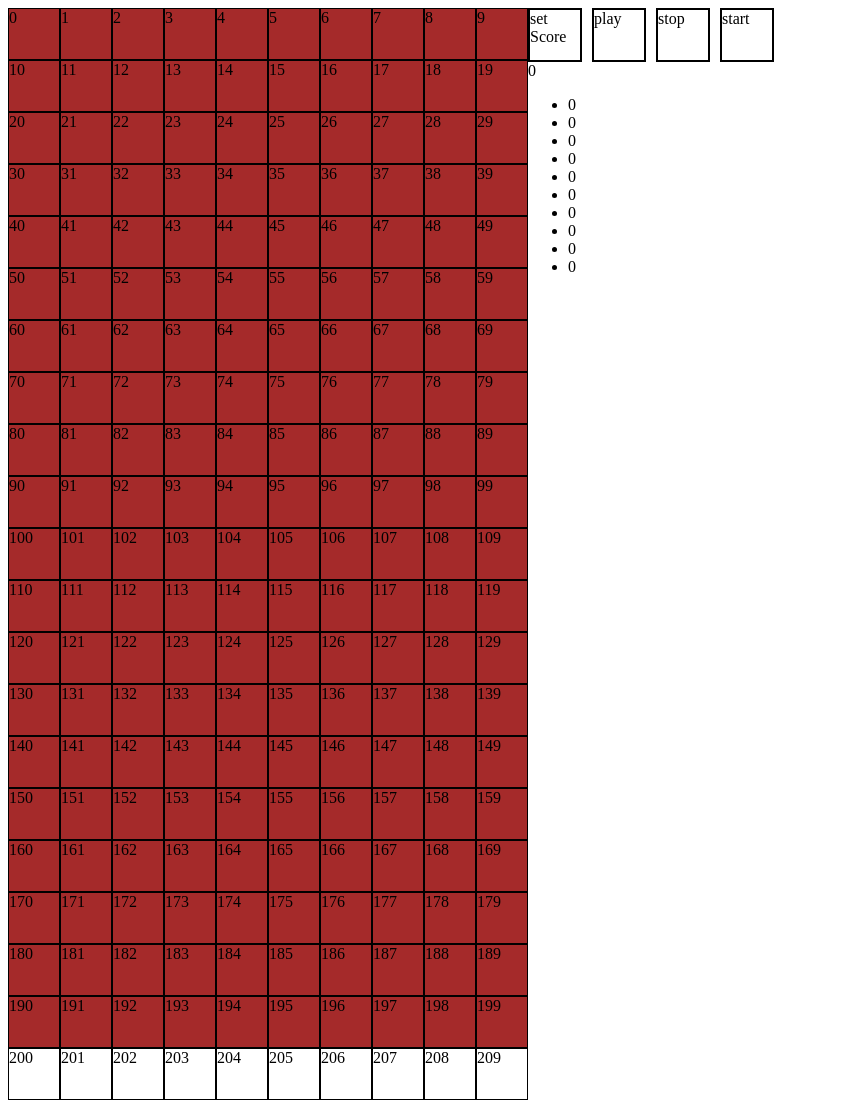
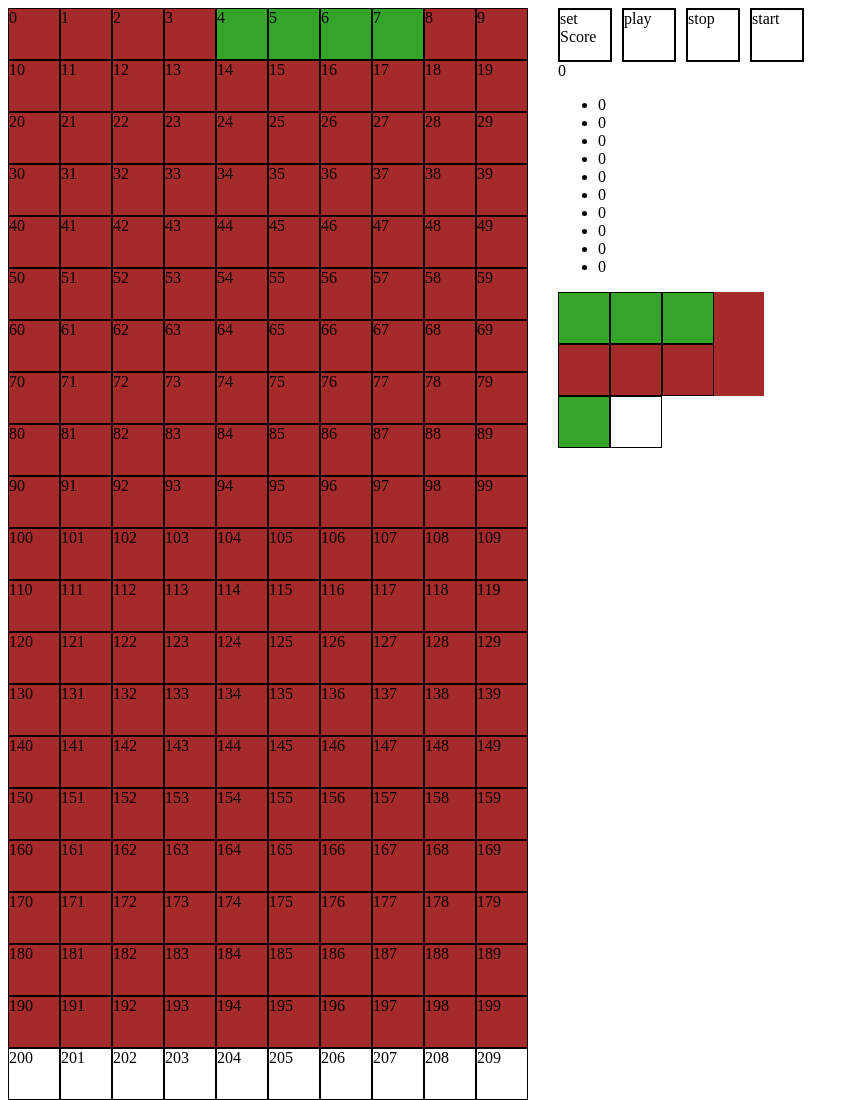
Before and after one commit to RomZesM/Tetris, a plain HTML site: page tetris/index.html in a window 1280 px wide. Shown: the whole page, without its empty margins (0-859 px from the left). Drawn offline with Linux system fonts and the light colour scheme.

Commit message:
feat: screen with next detail, fix starting position for all detail

```diff
--- a/tetris/assets/css/style.css
+++ b/tetris/assets/css/style.css
@@ -11,6 +11,7 @@
 
 .container{
 	display: flex;
+	gap: 30px;
 }
 
 .glass{
@@ -29,6 +30,21 @@
 
 }
 
+.nextDetailScreen{
+	display: flex;
+	flex-wrap: wrap;
+	width: 206px;
+	height: 104px;
+	background-color: brown;
+}
+
+.nextDetailScreen div	{
+
+	width: 50px;
+	height: 50px;
+	border: 1px solid black;
+
+}
 
 .detail{
 	background-color: rgb(52, 165, 42);
--- a/tetris/assets/scripts.js/details.js
+++ b/tetris/assets/scripts.js/details.js
@@ -1,29 +1,29 @@
 // import { width } from "./mainScript.js";
 
-
-const lr_detail = [[width, width+1, width+2, width *2 + 2],
+ //[[width, width+1, width+2, width *2 + 2],
+const lr_detail = [[0, 1, 2, width + 2],
 				[width * 2, width * 2 + 1, width + 1, 1],
 				[0, width,  width + 1, width + 2],
 				[1, 2, width + 1, width * 2 + 1]];
 
-const ll_detail = [[width, width+1, width+2, width *2],
+const ll_detail = [[0, 1, 2, width],
 				[0, 1, width + 1, width * 2 + 1],
 				[2, width,  width + 1, width + 2],
 				[1, width *2 + 2, width + 1, width * 2 + 1]]
 
 
 
-const zl_detail = [[width * 2, width * 2 + 1,  width * 1 + 1, width * 1 + 2],
+const zl_detail = [[1 , 2,  width, width + 1],
 				[1, width + 1,  width + 2, width * 2 + 2],
 				[width * 2, width * 2 + 1,  width * 1 + 1, width * 1 + 2],
 				[1, width + 1,  width + 2, width * 2 + 2]];
 
- const zr_detail = [[width, width + 1,  width * 2 + 1, width * 2 + 2],
+ const zr_detail = [[0, 1,  width + 1, width + 2],
 						[2, width + 1,  width * 1 + 2, width * 2 + 1],
 						[width, width + 1,  width * 2 + 1, width * 2 + 2],
 						[2, width + 1,  width * 1 + 2, width * 2 + 1]];
 
-const t_detail =	[[width, width + 1,  width + 2, width * 2 + 1],
+const t_detail =	[[0, 1,  2, width + 1],
 						[1, width,  width + 1, width * 2 + 1],
 						[1, width,  width + 1, width + 2],
 						[1, width + 1,  width + 2, width * 2 + 1]];
@@ -32,18 +32,21 @@ const t_detail =	[[width, width + 1,  width + 2, width * 2 + 1],
 							[0, 1,  width, width + 1],
 							[0, 1,  width, width + 1],
 							[0, 1,  width, width + 1]];
-
-const stick_detail =	[[width * 2, width * 2 + 1,  width * 2 + 2, width * 2 + 3],
+//[[width * 2, width * 2 + 1,  width * 2 + 2, width * 2 + 3],
+const stick_detail =	[[0, 1, 2, 3],
 							[2, width + 2,  width * 2 + 2, width * 3 + 2],
 							[width * 2, width * 2 + 1,  width * 2 + 2, width * 2 + 3],
 							[2, width + 2,  width * 2 + 2, width * 3 + 2]];
 
 export const details = [ll_detail, lr_detail, zl_detail, zr_detail, t_detail, cube_detail, stick_detail];
 
-//!del
-// function makeDetailUngroundAfterRotation(){
 
-// 	currentDetail.forEach(element => { //draw figure on field with class ground
-// 		field[currentPosition + element].classList.remove("ground")
-// 	});
+// function testdraw(det){
+// 	let testDet = det[3];
+
+// 	for (let i = 0; i < testDet.length; i++) {
+// 		const element = testDet[i];
+// 		field[element].classList.add("detail")
+// 	}
 // }
+// testdraw(stick_detail)
--- a/tetris/assets/scripts.js/mainScript.js
+++ b/tetris/assets/scripts.js/mainScript.js
@@ -11,6 +11,7 @@ const button4 = document.querySelector(".but4")
 const glass = document.querySelector(".glass")
 const scoreField = document.querySelector(".score")
 export let field = Array.from(document.querySelectorAll('.glass div'));
+let nextScreen = Array.from(document.querySelectorAll('.nextDetailScreen div'));
 
 let setTimeOutID = 0;			//to stop setTimeOut for completing stopDetail Function
 let timerId = 0;             //to stop setInterval for moveDown()
@@ -18,12 +19,25 @@ let moveHorisontalLeftId = 0; //to stop setinterval fot move left, while pressin
 let moveHorisontalRightId = 0;//to stop setinterval fot move left, while pressing key
 let isNewDetailAppear = false; //to stop automoving down after new detail appear while pressing down key
 
-let baseSpeed = 500;
+let baseSpeed = 1000;
 let currentSpeed = baseSpeed;
-let currentPosition = 4;
+
+let currentPosition = 4; //position from left edge of glass
 let rotatePosition = 0;
+let nextDetailIndex = 0;
 let currentDetailPack = details[randomNumOfDetail()]
 let currentDetail = currentDetailPack[rotatePosition];
+let nextDetailPack = details[randomNumOfDetail()];
+let sScreenWidth = 4;
+let detailsForSmallScreen = [[0,1,2,sScreenWidth],
+							[0,1,2, sScreenWidth + 2],
+							[1,2,sScreenWidth, sScreenWidth+1],
+							[0,1, sScreenWidth + 1, sScreenWidth + 2],
+							[0,1,2, sScreenWidth+1],
+							[0,1,sScreenWidth, sScreenWidth+1],
+							[sScreenWidth,sScreenWidth+1,sScreenWidth+2,sScreenWidth+3],[]]
+
+
 let score = 0;
 
 
@@ -33,6 +47,8 @@ let score = 0;
 setFieldCoordinate();
 createScoreTableInLocalStorage()
 showScoreTable();
+draw();
+drawNext();
 
 let isPaused = false;
 
@@ -41,9 +57,9 @@ button1.addEventListener("click", (e)=>{
 	//testdraw()
 	//(e).preventDefault();
 
-	setScoreInScoreTableLocalstorage(score);
-	showScoreTable();
-
+	// setScoreInScoreTableLocalstorage(score);
+	// showScoreTable();
+	drawNext()
 });
 
 button2.addEventListener("click", (e)=>{
@@ -69,21 +85,31 @@ button4.addEventListener("click", (e)=>{
 function draw(){
 	for (let i = 0; i < currentDetail.length; i++) {
 		const element = currentDetail[i];
+		console.log(currentDetail, element, currentPosition);
 		field[currentPosition + element].classList.add("detail")
 	}
 }
 
-//////////////
 
-// function testdraw(det){
-// 	let testDet = det[3];
 
-// 	for (let i = 0; i < testDet.length; i++) {
-// 		const element = testDet[i];
-// 		field[element].classList.add("detail")
-// 	}
-// }
-// testdraw(stick_detail)
+////////////
+function drawNext(){
+	//CLEAR screen
+	nextScreen.forEach((element)=>{
+		element.classList.remove("detail");
+	});
+
+
+	let testDet = detailsForSmallScreen[nextDetailIndex];
+
+
+	console.log(testDet);
+	for (let i = 0; i < testDet.length; i++) {
+		const element = testDet[i];
+		nextScreen[element].classList.add("detail")
+	}
+}
+
 
 
 function clearDetail(){
@@ -132,10 +158,8 @@ function makeDetailUnmovable(){
 		field[currentPosition + element].classList.add("ground")
 		});
 		checkFullRow();
-		//create new random detail
-		currentDetailPack = details[randomNumOfDetail()];
-		rotatePosition = 0;
-		currentDetail = currentDetailPack[rotatePosition];
+		createNewRandomDetail()
+		drawNext();
 		//restart the position
 		currentPosition = 4;
 
@@ -149,6 +173,17 @@ function makeDetailUnmovable(){
 	else{
 		isPaused = false;
 	}
+
+
+}
+
+function createNewRandomDetail(){
+		currentDetailPack = nextDetailPack;
+		nextDetailPack = details[randomNumOfDetail()];
+
+		rotatePosition = 0;
+		currentDetail = currentDetailPack[rotatePosition];
+
 
 
 }
@@ -193,9 +228,9 @@ function checkRotation(){
 		rotationPosStub++;
 	}
 	 currentDetailStub = currentDetailPack[rotationPosStub];
+
 	//check if two detail doesn't have common square and doest take two edges simultaneusly
-
-	 if(isCurrentDetailGetOccupiedPlace(currentDetailStub) ||
+	if(isCurrentDetailGetOccupiedPlace(currentDetailStub) ||
 	 (isAtLeftEgde(currentDetailStub) && isAtRigthEdge(currentDetailStub))){
 		//console.log("forbid rotate");
 		return false;
@@ -245,9 +280,9 @@ function changeSpeedButtonController(event){
 	}
 
 	if(event.keyCode === 40){
-		console.log("isNewDeTApp", isNewDetailAppear);
+
 		if(!isNewDetailAppear){
-			console.log("keyDown")
+
 			changeSpeed(40)
 		}
 
@@ -268,7 +303,7 @@ function changeSpeed(newSpeed){
 
 function randomNumOfDetail(){
 	let randomNum = Math.floor(Math.random() * details.length)
-
+	nextDetailIndex = randomNum; //for showing next detail in mini window
 	return  randomNum;
 }
 
--- a/tetris/index.html
+++ b/tetris/index.html
@@ -237,6 +237,17 @@
 		<ul class="score-table">
 
 		</ul>
+		<div class="nextDetailScreen">
+			<div></div>
+			<div></div>
+			<div></div>
+			<div></div>
+			<div></div>
+			<div></div>
+			<div></div>
+			<div></div>
+
+		</div>
 
 	</div>
 
```
